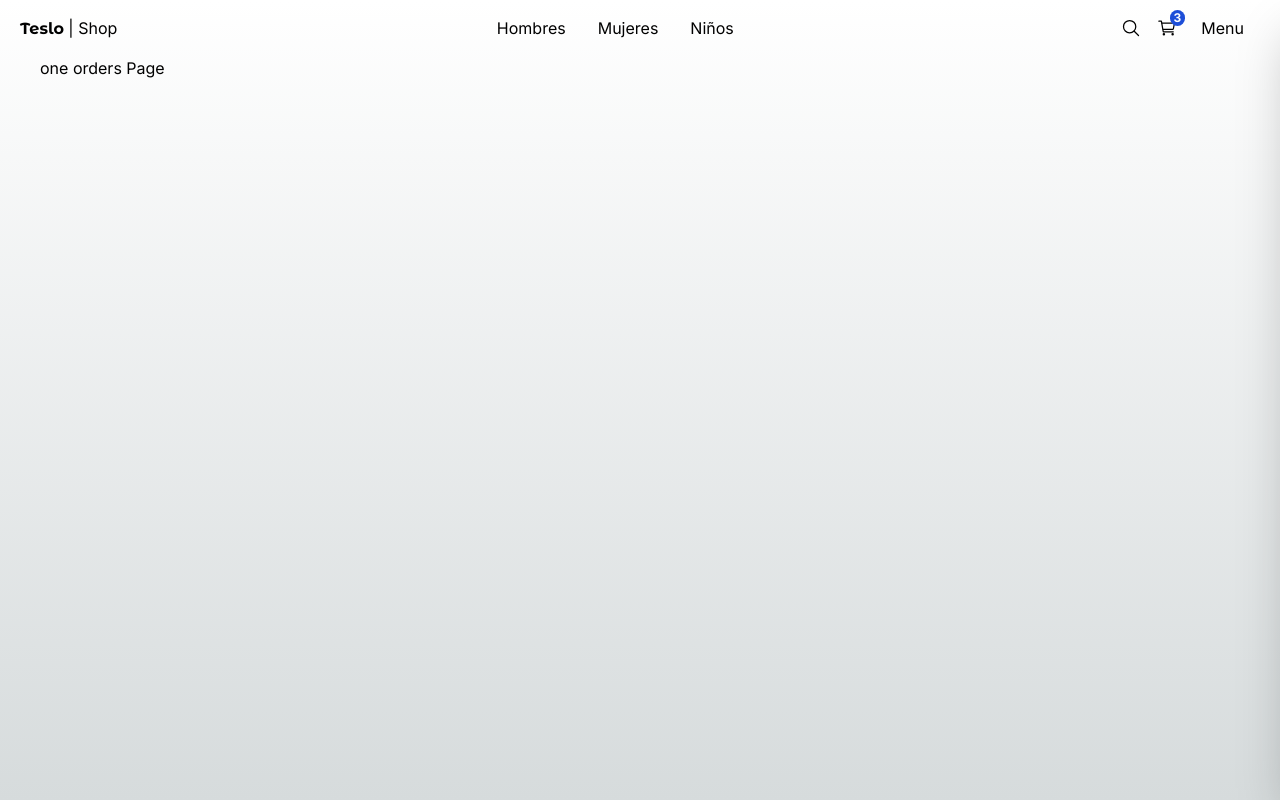
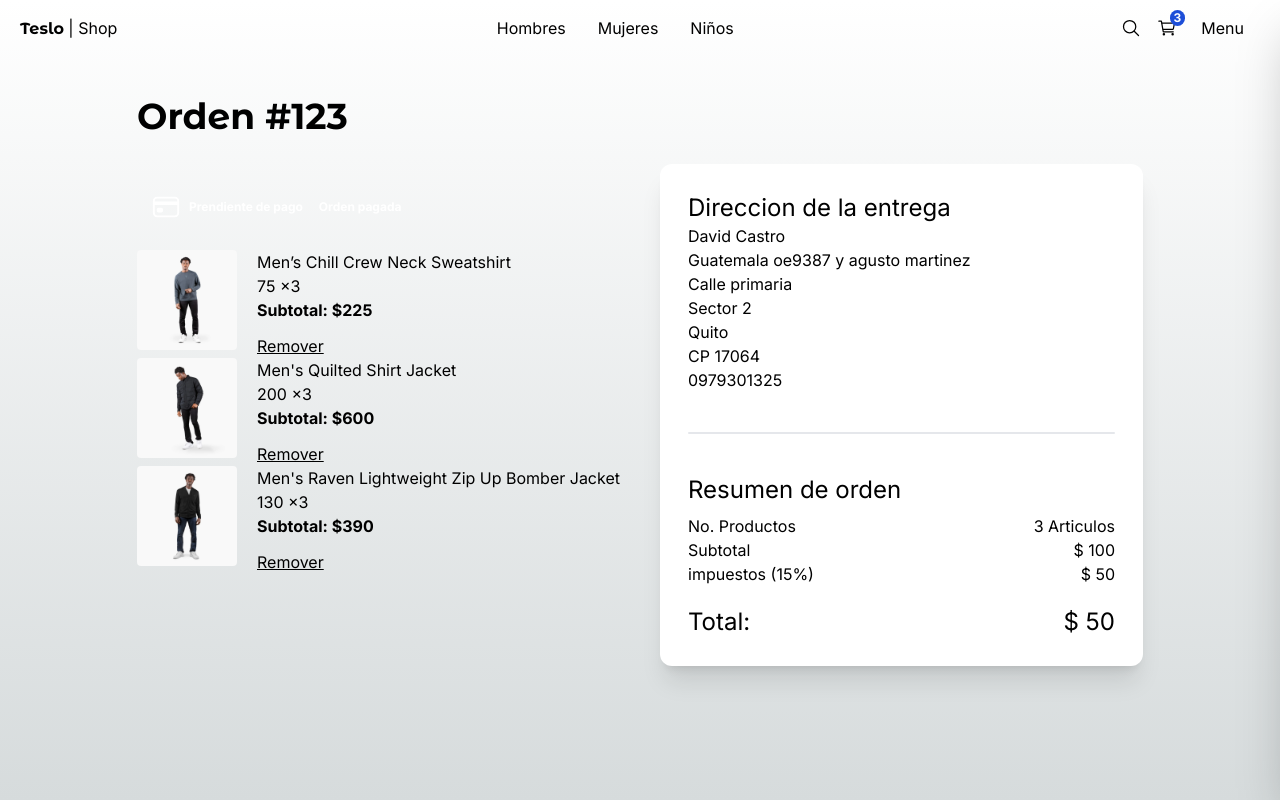
Before and after one commit to Nobbisaurio/teslo-shop, a Next.js app: page /orders/123 in a window 1280 px wide. Built offline with nearby package versions, Linux system fonts and the light colour scheme.

Commit message:
order, order[id] page

```diff
--- a/src/app/(shop)/orders/[id]/page.tsx
+++ b/src/app/(shop)/orders/[id]/page.tsx
@@ -1,8 +1,119 @@
+import { QuantitySelector, Title } from '@/components';
+import { initialData } from '@/seed/seed';
+import Image from 'next/image';
+import Link from 'next/link';
+import { IoCardOutline } from 'react-icons/io5';
 
-export default function () {
+
+const productsInCart = [
+  initialData.products[ 0 ],
+  initialData.products[ 1 ],
+  initialData.products[ 2 ],
+];
+
+interface Props {
+  params: Promise<{
+    id:string
+  }>
+}
+
+export default async function ({params}:Props) {
+
+    const {id} = await params;
+
   return (
-    <div>
-      <h1>one orders Page</h1>
+    <div className='flex justify-center items-center mb-72 px-10 sm:px-0'>
+
+      <div className='flex flex-col w-[1000] '>
+        <Title
+          title={`Orden #${id}`}
+        />
+
+        <div className='grid grid-cols-1 sm:grid-cols-2 gap-10'>
+
+          {/* carrito */ }
+
+          <div className='flex flex-col mt-5'>
+            <div className='flex items-center rounded-lg py-2 px-3.5 text-xs font-bold text-white mb-5'>
+              <IoCardOutline  size={30}/>
+              <span className='mx-2'>Prendiente de pago</span>
+              <span className='mx-2'>Orden pagada</span>
+            </div>
+
+
+            {/* Items */ }
+
+            {
+              productsInCart.map( product => (
+                <div key={ product.slug } className='flex'>
+                  <Image
+                    src={ `/products/${ product.images[ 0 ] }` }
+                    alt={ product.title }
+                    width={ 100 }
+                    height={ 100 }
+                    style={ {
+                      width: '100px',
+                      height: '100px',
+                    } }
+                    className='mr-5 rounded'
+                  />
+                  <div>
+                    <p>{ product.title }</p>
+                    <p>{ product.price } x3</p>
+                    <p className='font-bold'>Subtotal: ${product.price * 3 }</p>
+                    <button className='underline mt-3'>
+                      Remover
+                    </button>
+                  </div>
+                </div>
+              ) )
+            }
+          </div>
+
+          {/* Resumen de orden */ }
+
+          <div className='bg-white rounded-xl shadow-xl p-7'>
+
+            <h2 className='text-2xl'>Direccion de la entrega </h2>
+            <div className='mb-10'>
+              <p>David Castro</p>
+              <p>Guatemala oe9387 y agusto martinez</p>
+              <p>Calle primaria</p>
+              <p>Sector 2</p>
+              <p>Quito</p>
+              <p>CP 17064</p>
+              <p>0979301325</p>
+            </div>
+
+            {/* divider */}
+
+            <div className='w-full h-0.5 rounded bg-gray-200 mb-10' />
+
+
+            <h2 className='text-2xl mb-2'>Resumen de orden</h2>
+            <div className='grid grid-cols-2'>
+              <span>No. Productos</span>
+              <span className='text-right'>3 Articulos</span>
+
+              <span>Subtotal</span>
+              <span className='text-right'>$ 100</span>
+
+              <span>impuestos (15%)</span>
+              <span className='text-right'>$ 50</span>
+
+              <span className='text-2xl mt-5'>Total:</span>
+              <span className='text-right text-2xl mt-5'>$ 50</span>
+            </div>
+
+          </div>
+
+
+
+        </div>
+
+      </div>
+
+
     </div>
   );
 }
--- a/src/app/(shop)/orders/page.tsx
+++ b/src/app/(shop)/orders/page.tsx
@@ -1,8 +1,77 @@
+// https://tailwindcomponents.com/component/hoverable-table
+import { Title } from '@/components';
 
-export default function () {
+import Link from 'next/link';
+import { IoCardOutline } from 'react-icons/io5';
+
+export default function() {
   return (
-    <div>
-      <h1>orders Page</h1>
-    </div>
+    <>
+      <Title title="Orders" />
+
+      <div className="mb-10">
+        <table className="min-w-full">
+          <thead className="bg-gray-200 border-b">
+            <tr>
+              <th scope="col" className="text-sm font-medium text-gray-900 px-6 py-4 text-left">
+                #ID
+              </th>
+              <th scope="col" className="text-sm font-medium text-gray-900 px-6 py-4 text-left">
+                Nombre completo
+              </th>
+              <th scope="col" className="text-sm font-medium text-gray-900 px-6 py-4 text-left">
+                Estado
+              </th>
+              <th scope="col" className="text-sm font-medium text-gray-900 px-6 py-4 text-left">
+                Opciones
+              </th>
+            </tr>
+          </thead>
+          <tbody>
+
+            <tr className="bg-white border-b transition duration-300 ease-in-out hover:bg-gray-100">
+
+              <td className="px-6 py-4 whitespace-nowrap text-sm font-medium text-gray-900">1</td>
+              <td className="text-sm text-gray-900 font-light px-6 py-4 whitespace-nowrap">
+                Mark
+              </td>
+              <td className="flex items-center text-sm  text-gray-900 font-light px-6 py-4 whitespace-nowrap">
+
+                <IoCardOutline className="text-green-800" />
+                <span className='mx-2 text-green-800'>Pagada</span>
+
+              </td>
+              <td className="text-sm text-gray-900 font-light px-6 ">
+                <Link href="/orders/123" className="hover:underline">
+                  Ver orden
+                </Link>
+              </td>
+
+            </tr>
+
+            <tr className="bg-white border-b transition duration-300 ease-in-out hover:bg-gray-100">
+
+              <td className="px-6 py-4 whitespace-nowrap text-sm font-medium text-gray-900">1</td>
+              <td className="text-sm text-gray-900 font-light px-6 py-4 whitespace-nowrap">
+                Mark
+              </td>
+              <td className="flex items-center text-sm  text-gray-900 font-light px-6 py-4 whitespace-nowrap">
+
+                <IoCardOutline className="text-red-800" />
+                <span className='mx-2 text-red-800'>No Pagada</span>
+
+              </td>
+              <td className="text-sm text-gray-900 font-light px-6 ">
+                <Link href="/orders/123" className="hover:underline">
+                  Ver orden
+                </Link>
+              </td>
+
+            </tr>
+
+          </tbody>
+        </table>
+      </div>
+    </>
   );
 }
```
